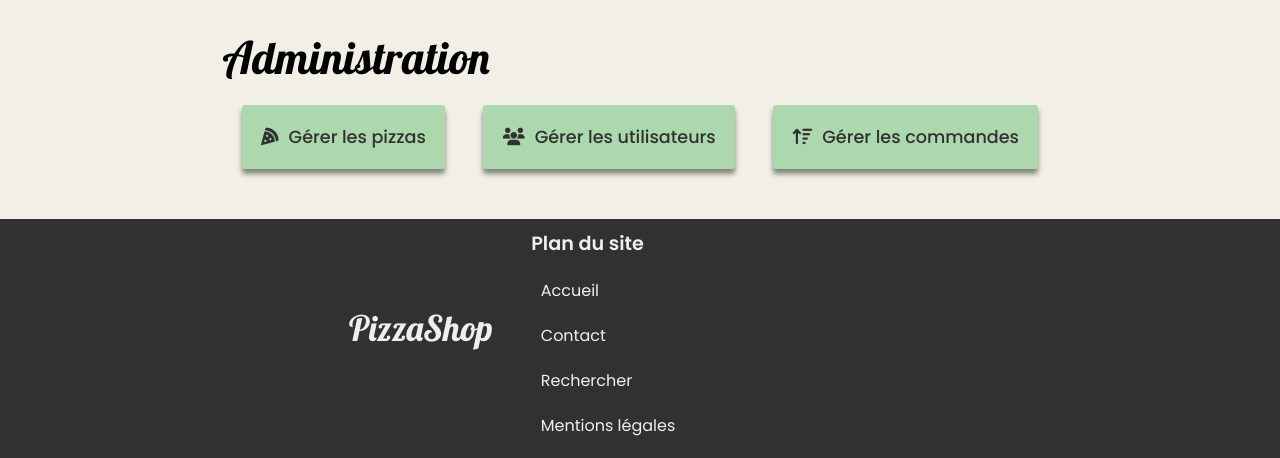
After one commit to N1Code7/project-pizzashop, a Symfony app: template templates/admin/home/index.html.twig in a window 1280 px wide. The commit adds this page. Shown: the part 401-859 px from the top of the page. Run offline with Twig, Linux system fonts and the light colour scheme; the template is opened without the code that fills it, so the values that code supplies are empty; some libraries are stand-ins or nearby versions; some web fonts are replaced.

Commit message:
:passport_control: set admin redirection after login

```diff
--- a/src/Security/AppAuthenticator.php
+++ b/src/Security/AppAuthenticator.php
@@ -21,7 +21,7 @@ class AppAuthenticator extends AbstractLoginFormAuthenticator
 
     public const LOGIN_ROUTE = 'app_security_login';
 
-    public function __construct(private UrlGeneratorInterface $urlGenerator)
+    public function __construct(private UrlGeneratorInterface $urlGenerator, private Security $security)
     {
     }
 
@@ -46,6 +46,9 @@ class AppAuthenticator extends AbstractLoginFormAuthenticator
             return new RedirectResponse($targetPath);
         }
 
+        if ($this->security->IsGranted("ROLE_ADMIN")) {
+            return new RedirectResponse($this->urlGenerator->generate("app_admin_home_index"));
+        }
         return new RedirectResponse($this->urlGenerator->generate('app_front_home_index'));
         // throw new \Exception('TODO: provide a valid redirect inside ' . __FILE__);
     }
--- /dev/null
+++ b/templates/admin/home/index.html.twig
@@ -0,0 +1,41 @@
+{% extends 'base.html.twig' %}
+
+{% block title %}PiizaShop - Administration{% endblock %}
+
+{% block header_homepage %}
+    <header class="header-homepage">
+        <div class="header-bg"></div>
+        <div class="blur"></div>
+{% endblock %}
+
+{% block header_body %}
+    <div class="header-content">
+        <h1>PizzaShop</h1>
+        <p>Administrez votre pizzeria</p>
+    </div>
+{% endblock %}
+
+{% block body %}
+
+    <h1>Administration</h1>
+
+    <div class="btn-container">
+        {# Manage pizzas #}
+        <a href="" class="btn btn-success">
+            <i class="fa-solid fa-pizza-slice"></i>
+            <span>Gérer les pizzas</span>
+        </a>
+        {# Manage users #}
+        <a href="" class="btn btn-success">
+            <i class="fa-solid fa-users"></i>
+            <span>Gérer les utilisateurs</span>
+        </a>
+        {# Manage orders #}
+        <a href="" class="btn btn-success">
+            <i class="fa-solid fa-arrow-up-wide-short"></i>
+            <span>Gérer les commandes</span>
+        </a>
+
+    </div>
+
+{% endblock %}
```
Also changed, not shown: src/Controller/AdminHomeController.php (added, +19 -0 lines).
